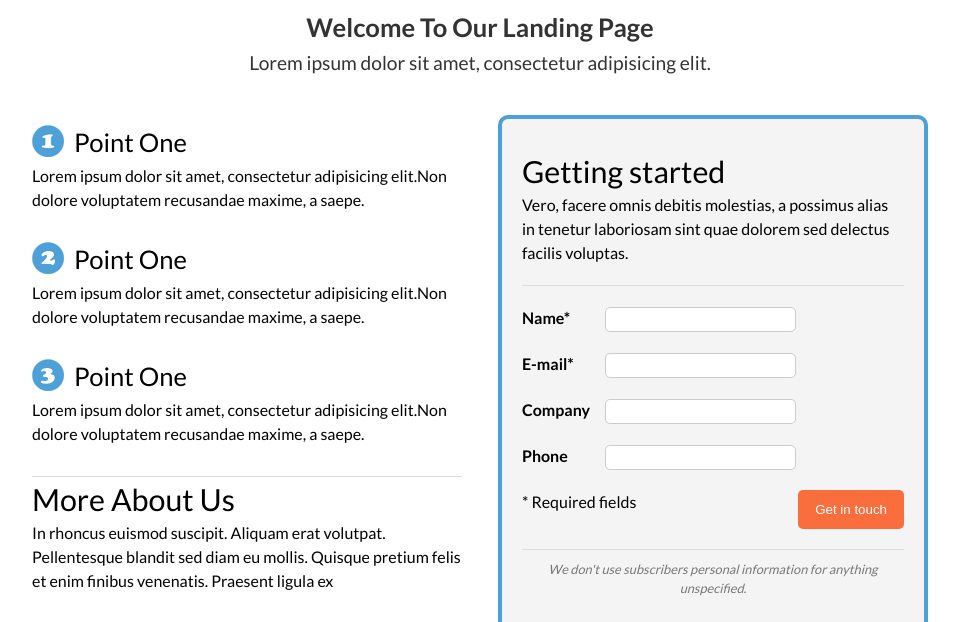
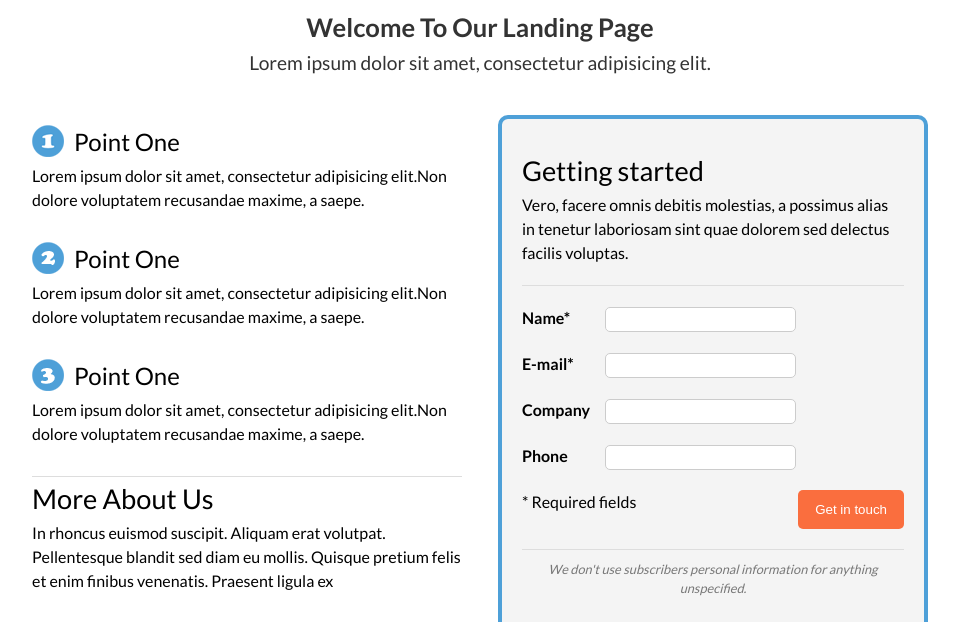
Before and after one commit to GabrielusR/cloud-idea, a plain HTML site: page index.html in a window 1280 px wide. Shown: the part 178-800 px from the top of the page, without its empty margins (160-1119 px from the left). Drawn offline with Linux system fonts and the light colour scheme.

```diff
--- a/css/style.css
+++ b/css/style.css
@@ -42,11 +42,11 @@
 }
 
 h3 {
-  font-size: 1.9em;
+  font-size: 1.7em;
 }
 
 h4 {
-  font-size: 1.6em;
+  font-size: 1.5em;
 }
 
 strong {
```
